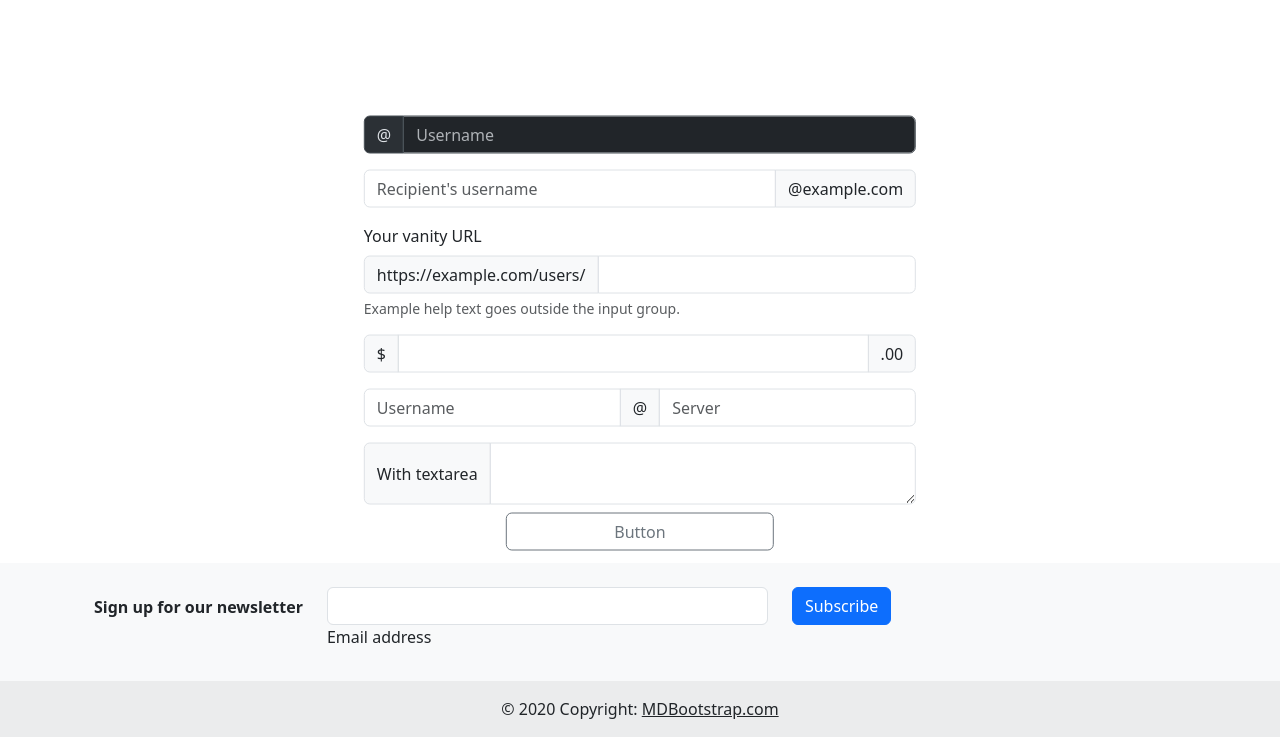
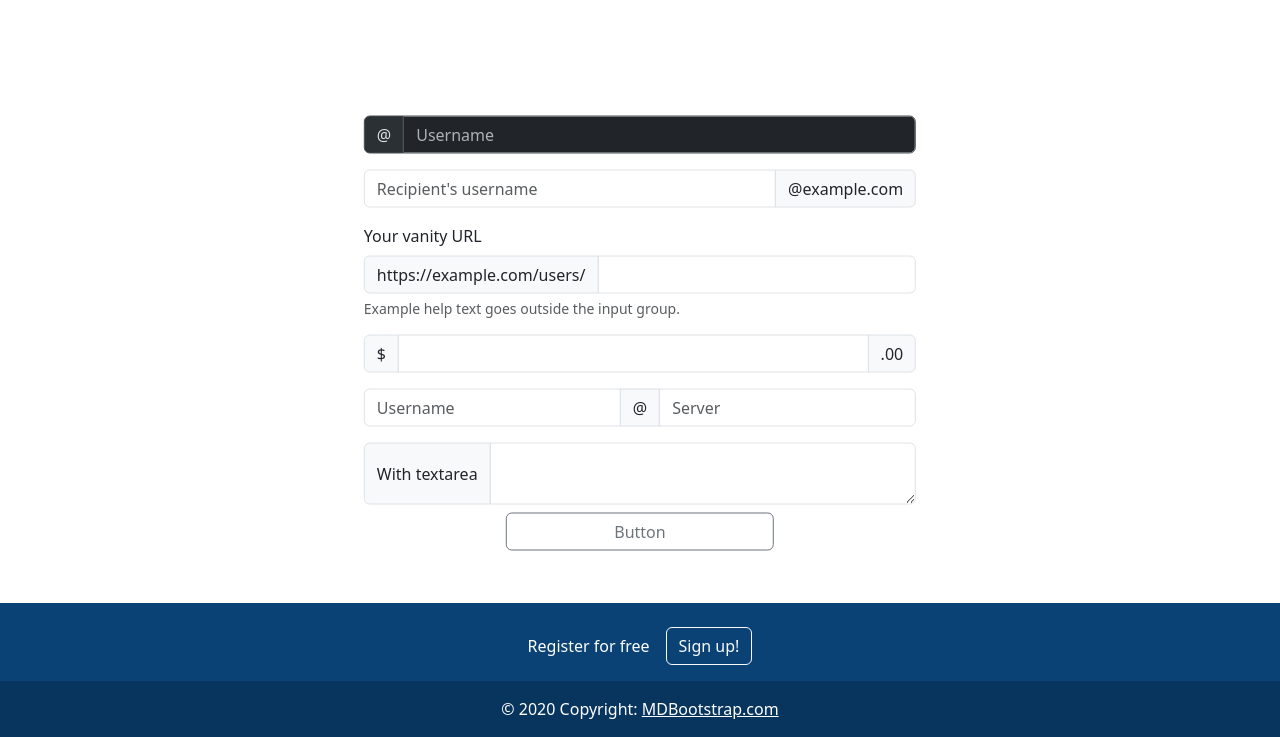
Before and after one commit to KeviNicolasVasquezCastro/hyperblog, a plain HTML site: page blogpost.html in a window 1280 px wide. Shown: the part 63-800 px from the top of the page. Drawn offline with nearby package versions, Linux system fonts and the light colour scheme.

Commit message:
se agrego un nuevo footer azul

```diff
--- a/blogpost.html
+++ b/blogpost.html
@@ -92,51 +92,33 @@
 
 
     <div class="bg-light text-center text-lg-start fixed-bottom">
-    <footer class="bg-body-tertiary text-center text-lg-start">
+      <section class="">
+        <!-- Footer -->
+        <footer class="text-center text-white" style="background-color: #0a4275;">
           <!-- Grid container -->
           <div class="container p-4 pb-0">
-        <form action="">
-          <!--Grid row-->
-          <div class="row">
-            <!--Grid column-->
-            <div class="col-auto mb-4 mb-md-0">
-              <p class="pt-2">
-                <strong>Sign up for our newsletter</strong>
+            <!-- Section: CTA -->
+            <section class="">
+              <p class="d-flex justify-content-center align-items-center">
+                <span class="me-3">Register for free</span>
+                <button data-mdb-ripple-init type="button" class="btn btn-outline-light btn-rounded">
+                  Sign up!
+                </button>
               </p>
-            </div>
-            <!--Grid column-->
-
-            <!--Grid column-->
-            <div class="col-md-5 col-12 mb-4 mb-md-0">
-              <!-- Email input -->
-              <div data-mdb-input-init class="form-outline mb-4">
-                <input type="email" id="form5Example22" class="form-control" />
-                <label class="form-label" for="form5Example22">Email address</label>
-              </div>
-            </div>
-            <!--Grid column-->
-
-            <!--Grid column-->
-            <div class="col-auto mb-4 mb-md-0">
-              <!-- Submit button -->
-              <button data-mdb-ripple-init type="button" class="btn btn-primary mb-4">
-                Subscribe
-              </button>
-            </div>
-            <!--Grid column-->
-          </div>
-          <!--Grid row-->
-        </form>
+            </section>
+            <!-- Section: CTA -->
           </div>
           <!-- Grid container -->
 
           <!-- Copyright -->
-      <div class="text-center p-3" style="background-color: rgba(0, 0, 0, 0.05);">
+          <div class="text-center p-3" style="background-color: rgba(0, 0, 0, 0.2);">
             © 2020 Copyright:
-        <a class="text-body" href="https://mdbootstrap.com/">MDBootstrap.com</a>
+            <a class="text-white" href="https://mdbootstrap.com/">MDBootstrap.com</a>
           </div>
           <!-- Copyright -->
         </footer>
+        <!-- Footer -->
+      </section>
 </div>
 
 
```
Lines whose indentation alone changed are shown as unchanged.
